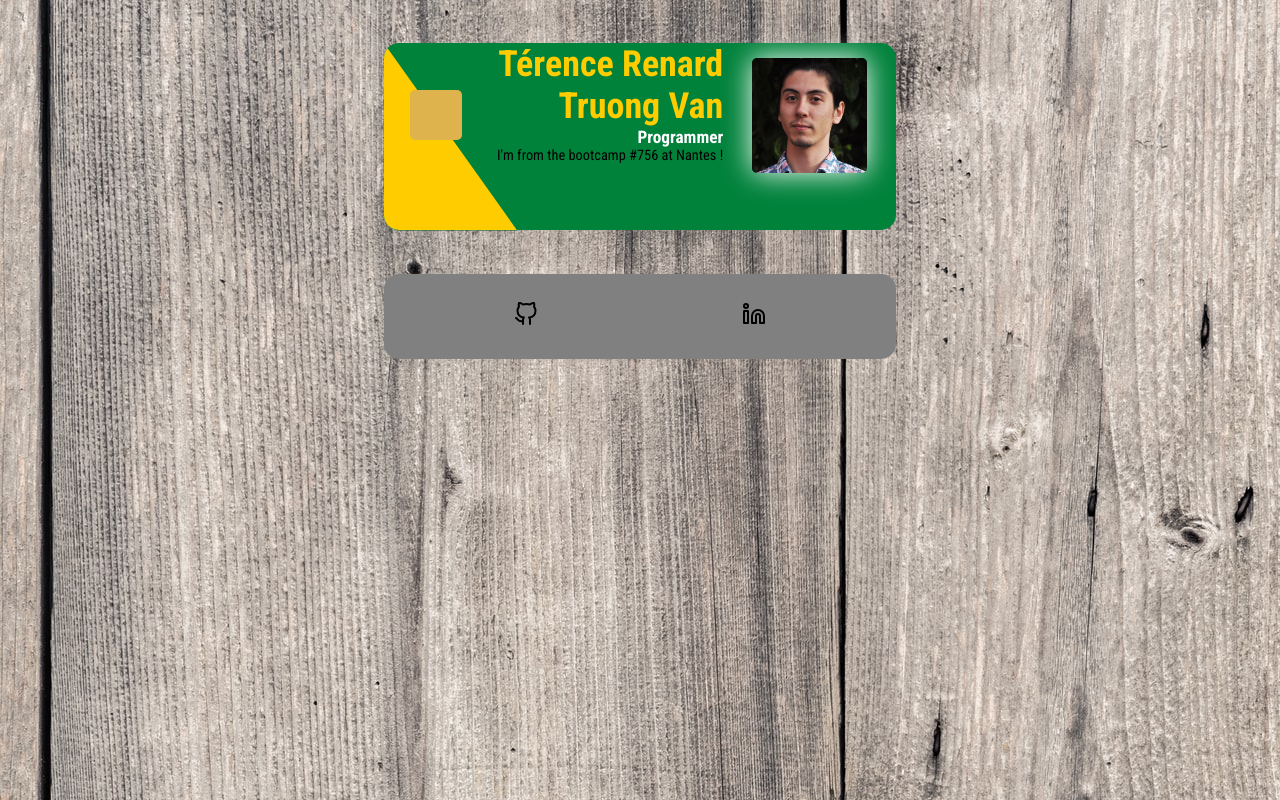
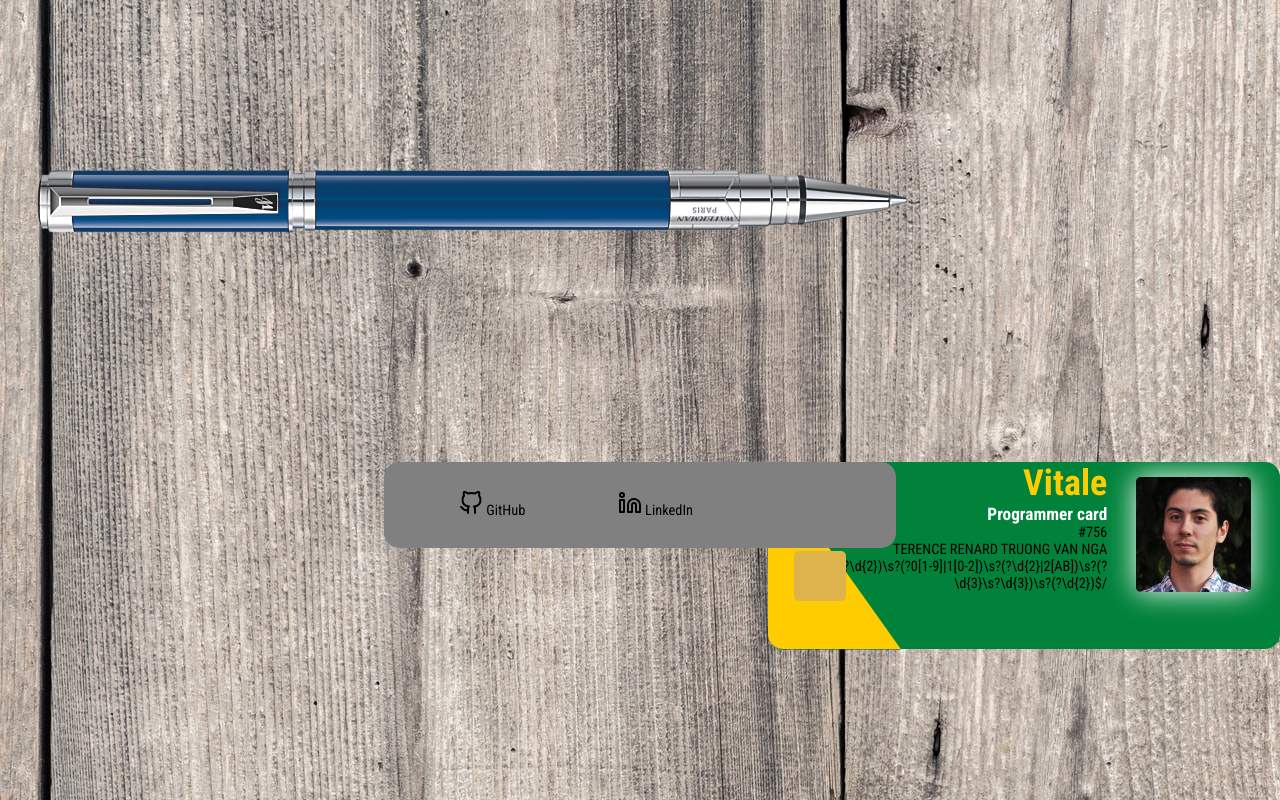
Before and after one commit to Truong-Terence/profile_le_wagon, a plain HTML site: page index.html in a window 1280 px wide. Drawn offline with Linux system fonts and the light colour scheme.

Commit message:
Add files via upload

```diff
--- a/index.html
+++ b/index.html
@@ -8,19 +8,38 @@
   <title>Document</title>
 </head>
 <body>
-  <div class="card card-vital">
+  <div class="container">
+    <div>
+      <img class="pen" src="images/pen.png" alt="">
+    </div>
+    <div class="card card-vital float-right">
       <div id="triangle_clippy"></div>
       <img id="profil_img" src="images/my_picture.jpeg" alt="My picture">
+      <h1>Vitale</h1>
       <div class="btn btn-chip float-left"></div>
-    <h1>Térence Renard Truong Van</h1>
-      <h2>Programmer</h2>
-      <p>I'm from the bootcamp #756 at Nantes !</p> <br>
+      <div class="braille_container">
+        <div class="braille"></div>
+        <div class="braille"></div>
+        <div class="braille_container-l">
+          <div class="braille"></div>
+          <div class="braille"></div>
+        </div>
+      </div>
+      <div class="arrow float-left">&lt</div>
+      <h2>Programmer card</h2>
+      <p>#756</p>
+      <p>TERENCE RENARD TRUONG VAN NGA</p>
+      <p class="regex">/^(?[12])\s?(?\d{2})\s?(?0[1-9]|1[0-2])\s?(?\d{2}|2[AB])\s?(?\d{3}\s?\d{3})\s?(?\d{2})$/</p>
     </div>
     <div class="card card-network">
+      <div class="up_post_it"></div>
       <ul>
-      <li><a href="https://github.com/Truong-Terence" target="_blank"><img class="network_logo" src="images/github.svg" alt=""></a></li>
-      <li><a href="www.linkedin.com/in/tvn-terence" target="_blank"><img class="network_logo" src="images/linkedin.svg" alt=""></a></li>
+        <li><a href="https://github.com/Truong-Terence" target="_blank"><img class="network_logo" src="images/github.svg"
+              alt=""> GitHub</a></li>
+        <li><a href="https://www.linkedin.com/in/tvn-terence" target="_blank"><img class="network_logo" src="images/linkedin.svg"
+              alt=""> LinkedIn</a></li>
       </ul>
+    </div>
   </div>
 </body>
 </html>
```
Lines whose indentation alone changed are shown as unchanged.
